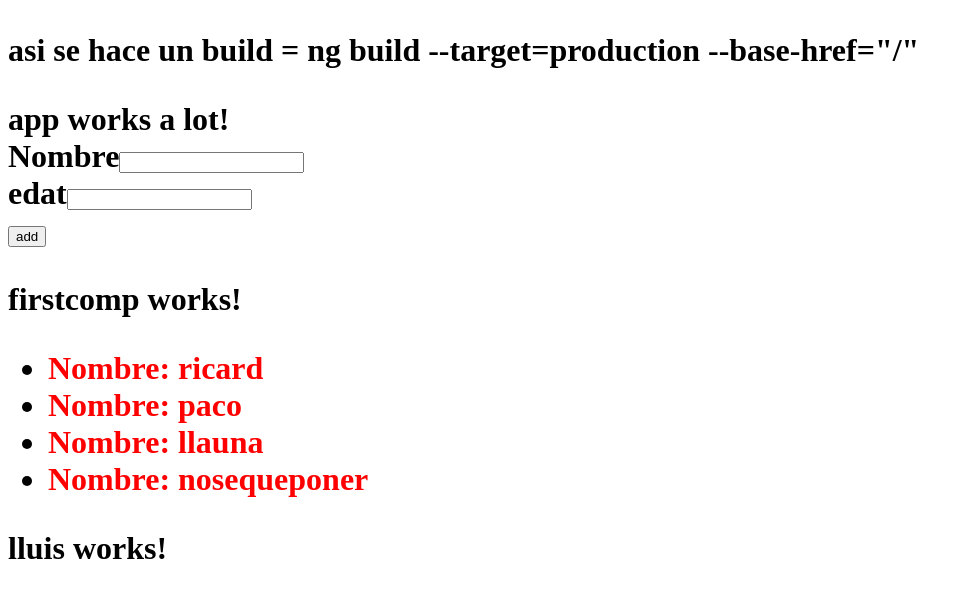
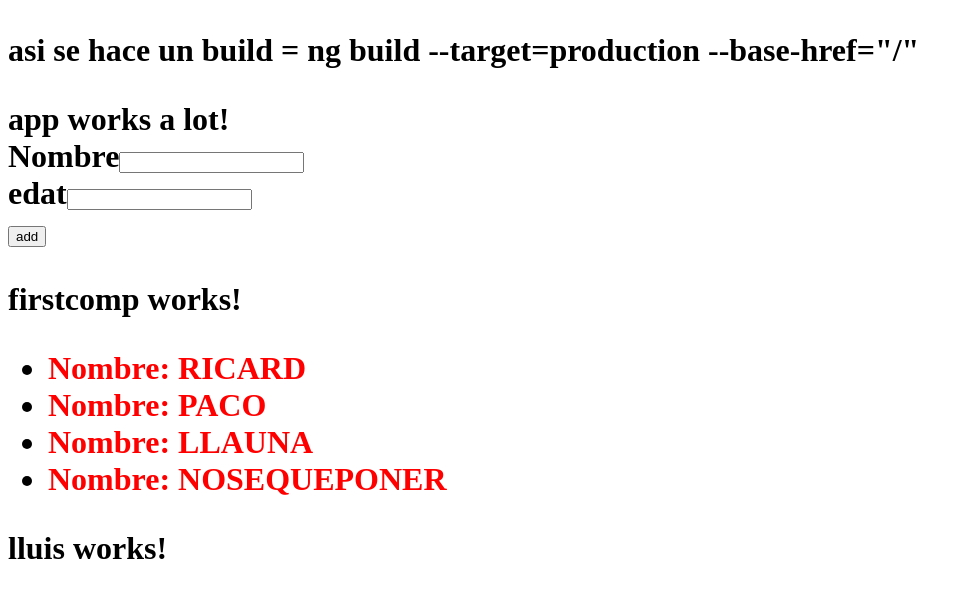
Before and after one commit to ftorredeflot/angular2-test, an Angular app: page / in a window 1280 px wide. Shown: the top 598 px of the page, without its empty margins (0-971 px from the left). Built offline with nearby package versions, Linux system fonts and the light colour scheme.

Commit message:
provant pippes

```diff
--- a/src/app/user-item/user-item.component.html
+++ b/src/app/user-item/user-item.component.html
@@ -1,3 +1,3 @@
 <span style="color: red">
-  Nombre: {{name}}
+  Nombre: {{name | uppercase}}
 </span>
```
